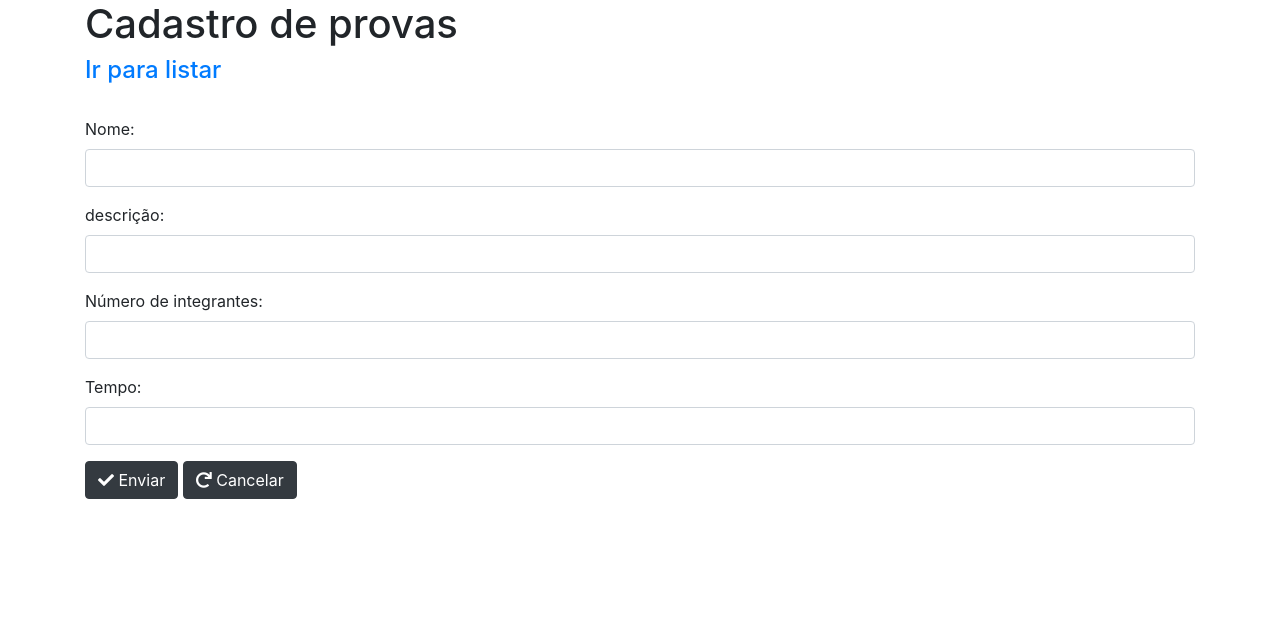
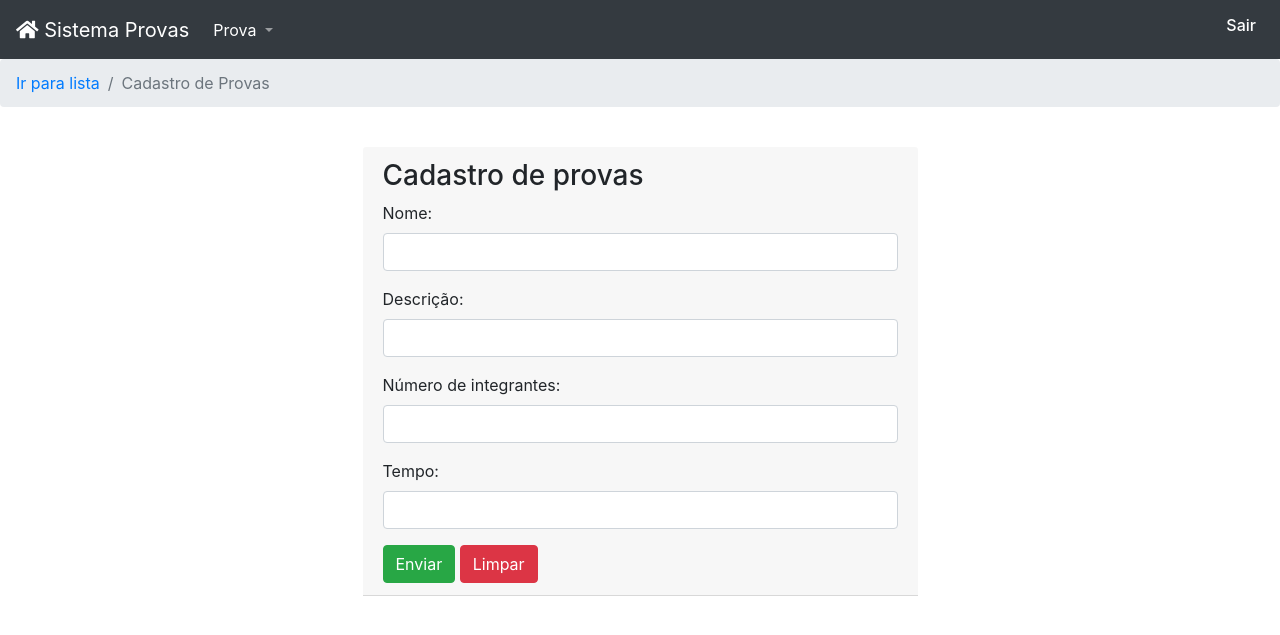
Before and after one commit to igorraafaeldeoliveira/GincanaCi, a CodeIgniter app: the page made by application/views/FormGincana.php in a window 1280 px wide. Shown: the top 635 px of the page. Run offline with CodeIgniter, Linux system fonts and the light colour scheme; some libraries are stand-ins or nearby versions.

Commit message:
ACABO YHA

```diff
--- a/application/views/FormGincana.php
+++ b/application/views/FormGincana.php
@@ -16,34 +16,87 @@ and open the template in the editor.
         <title>Cadastro de provas</title>
     </head>
     <body>
+        <div class="container-expand">
+            <nav class="navbar navbar-dark bg-dark navbar-expand-md">
+                <a class="navbar-brand" href="<?= $this->config->base_url(); ?>">
+                    <i class="fas fa-home"></i>
+                    Sistema Provas
+                </a>
+                <div class="collapse navbar-collapse">
+                    <ul class="navbar-nav mr-auto">
+                        <li class="nav-item dropdown">
+                            <a href="#" id="menuClientes" class="nav-link dropdown-toggle" data-toggle="dropdown">
+                                <font color="white">Prova</font>
+                            </a>
+                            <div class="dropdown-menu" aria-labelledby="menuClientes">
+                                <a href="<?= $this->config->base_url() . 'Gincana/listar'; ?>" class="dropdown-item">Lista</a>
+                                <a href=" <?= $this->config->base_url() . 'Gincana/cadastrar'; ?>"  class="dropdown-item">Cadastro</a>
+                            </div>
+                        </li>
+                    </ul>
+                    <ul class="navbar-nav justfy-content-end">
+                        <li class="nav-item">
+                            <a class="nav-link"  href="<?= $this->config->base_url() . 'Usuario/sair'; ?>">
+                                <h6><font color="white">Sair</font></h6>
+                            </a>
+                        </li>
+                    </ul>
+                </div>
+            </nav>
+
+            <div class="container-expand ">
+                <nav aria-label="breadcrumb">
+                    <ol class="breadcrumb">
+                        <li class="breadcrumb-item"><a href="<?= $this->config->base_url(); ?>">Ir para lista</a></li>
+                        <li class="breadcrumb-item active" aria-current="page">Cadastro de Provas </li>
+                    </ol>
+                </nav>
+
+                <?php
+                $mensagem = $this->session->flashdata('mensagem');
+                echo (isset($mensagem) ? '<div class="alert alert-success" role="alert"> ' . $mensagem . '</div>' : '');
+                ?>
+            </div>
+
+        </div>
+
+
+
+        <br>
+
         <div class="container">
-            <div class="row">
-                <div class="col">
-                    <h1>Cadastro de provas</h1>
-                    <a href="http://127.0.0.1/GincanaCI/index.php/Gincana/listar"><h4>Ir para listar</h4></a>
-                    <br>
-                    <form name="prova" method="POST" action="">
-                        <input type="hidden" name="id" id="id" value="<?= (isset($prova)) ? $prova->id : ''; ?>">
-                        <div class="form-group">
-                            <label for="nome">Nome:</label>
-                            <input type="text" class="form-control" name="nome" id="nome" value="<?= (isset($prova)) ? $prova->nome : ''; ?>">
-                        </div>
-                        <div class="form-group">
-                            <label for="descricao">descrição:</label>
-                            <input type="text" class="form-control" name="descricao" id="descricao" value="<?= (isset($prova)) ? $prova->descricao : ''; ?>">
-                        </div>
-                        <div class="form-group">
-                            <label for="nm_integrantes">Número de integrantes:</label>
-                            <input type="text" class="form-control" name="nm_integrantes" id="nm_integrantes" value="<?= (isset($prova)) ? $prova->nm_integrantes : ''; ?>">
-                        </div>
-                        <div class="form-group">
-                            <label for="tempo">Tempo:</label>
-                            <input type="text" class="form-control" name="tempo" id="tempo" value="<?= (isset($prova)) ? $prova->tempo : ''; ?>">
-                        </div>
-                        <button type="submit" class="btn btn-dark" > <i class="fas fa-check"> </i> Enviar</button>
-                        <button type="reset" class="btn btn-dark" > <i class="fas fa-redo"> </i> Cancelar</button>
+            <div class = "row-md-4">
+                <div  class = " card-header col-6 offset-md-3 ">
+                    <div>
+                        <h3>Cadastro de provas</h3>
 
-                    </form>
+                        <form action = "" method = "post">
+                            <input type = "hidden" name = "id" value = "<?= (isset($cliente)) ? $cliente->id : ''; ?>">
+
+
+                            <div class = "form-group">
+                                <label for = "nome"> Nome:</label>
+                                <input type = "text" class = "form-control" name = "nome" id = "nome" value = "<?= (isset($prova)) ? $prova->nome : ''; ?>">
+                            </div>
+
+                            <div class = "form-group">
+                                <label for = "descricao">Descrição:</label>
+                                <input type = "text" class = "form-control" name = "descricao" id = "descricao" value = "<?= (isset($prova)) ? $prova->descricao : ''; ?>">
+                            </div>
+                            <div class = "form-group">
+                                <label for = "nm_integrantes"> Número de integrantes:</label>
+                                <input type = "text" class = "form-control" name = "nm_integrantes" id = "nm_integrantes" value = "<?= (isset($prova)) ? $prova->nm_integrantes : ''; ?>">
+                            </div>
+
+                            <div class = "form-group">
+                                <label for = "tempo"> Tempo:</label>
+                                <input type = "text" class = "form-control" name = "tempo" id = "tempo" value = "<?= (isset($prova)) ? $prova->tempo : ''; ?>">
+                            </div>
+
+                            <button type = "submit" class = "btn btn-success">Enviar</button>
+                            <button type = "reset" class = "btn btn-danger">Limpar</button>
+                        </form>
+                    </div>
                 </div>
             </div>
         </div>
```
Also changed, not shown: application/controllers/Gincana.php (+12 -8 lines), application/views/ListaGincanas.php (+47 -1 lines).
